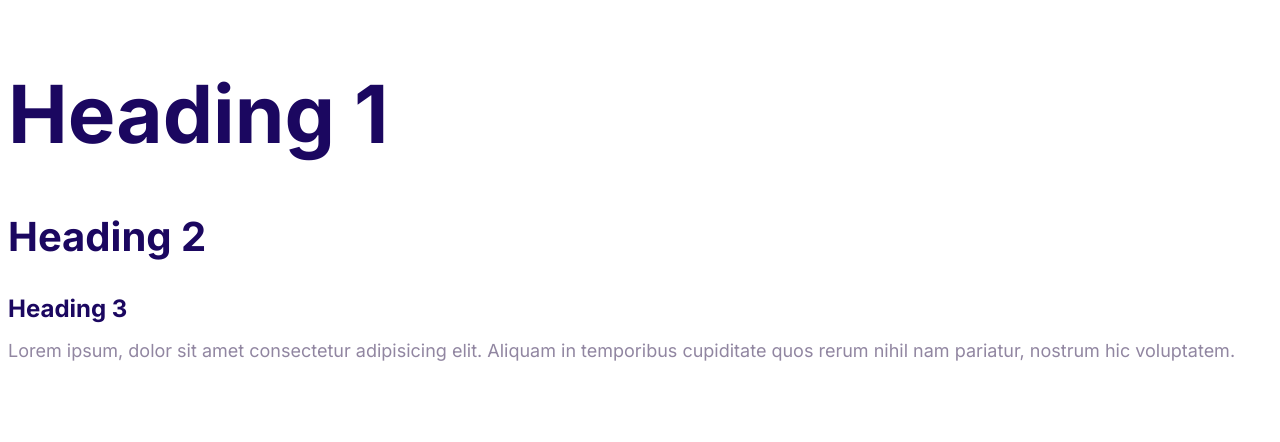
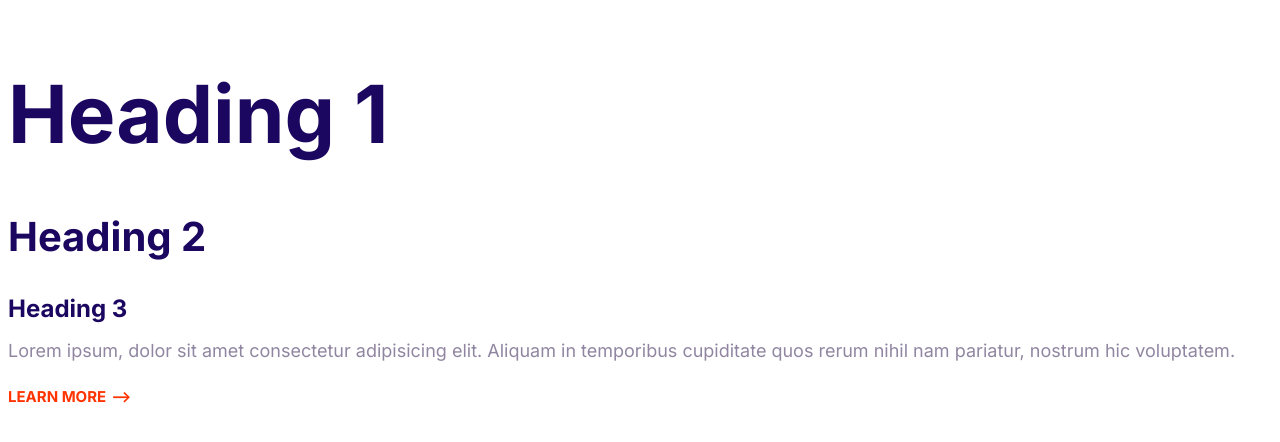
Before and after one commit to Bunsamnang/moshify-static-web, a plain HTML site: page index.html in a window 1280 px wide. Drawn offline with Linux system fonts and the light colour scheme.

Commit message:
build arrow link component

```diff
--- a/css/style.css
+++ b/css/style.css
@@ -6,6 +6,7 @@
   --body-color: #9186a1;
 }
 
+/* Typography */
 html {
   font-size: 62.5%;
 }
@@ -57,3 +58,31 @@ p {
     font-size: 2.4rem;
   }
 }
+
+/* Link */
+a {
+  text-decoration: none;
+}
+
+.link-arrow {
+  color: var(--accent-color);
+  font-size: 2rem;
+  text-transform: uppercase;
+  font-weight: bold;
+}
+
+.link-arrow::after {
+  content: "-->";
+  margin-left: 5px;
+  transition: margin-left 0.3s;
+}
+
+.link-arrow:hover::after {
+  margin-left: 10px;
+}
+
+@media screen and (min-width: 1024px) {
+  .link-arrow {
+    font-size: 1.5rem;
+  }
+}
--- a/index.html
+++ b/index.html
@@ -21,5 +21,7 @@
       temporibus cupiditate quos rerum nihil nam pariatur, nostrum hic
       voluptatem.
     </p>
+
+    <a href="#" class="link-arrow">Learn more</a>
   </body>
 </html>
```
Also changed, not shown: components/links.html (added, +1 -0 lines).
